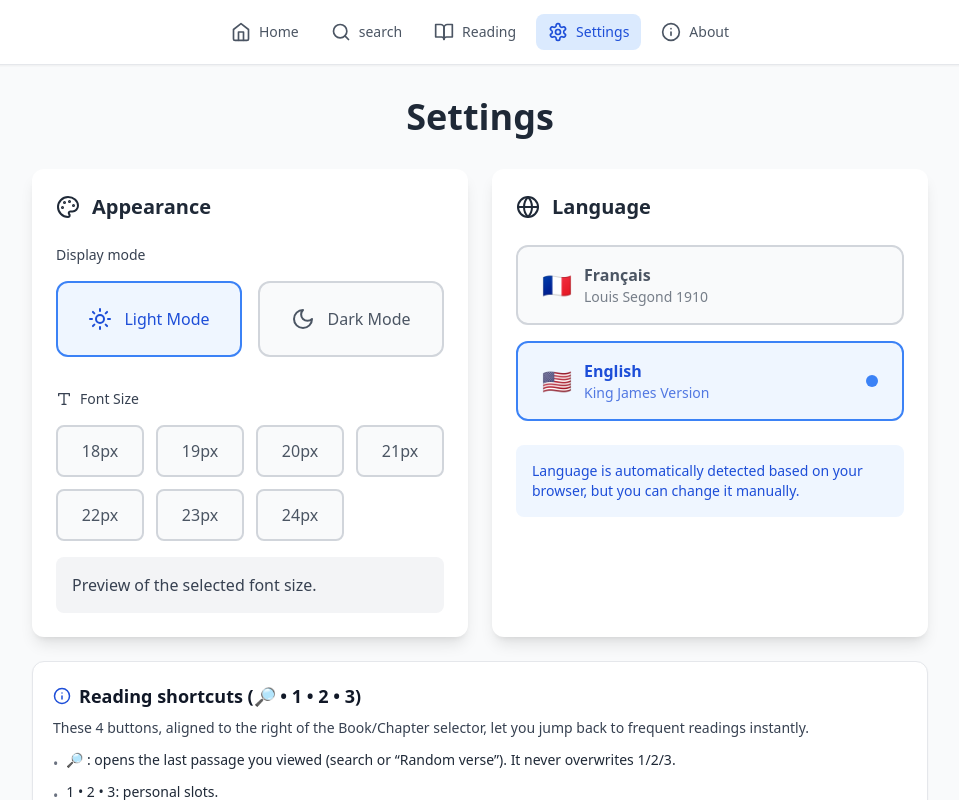
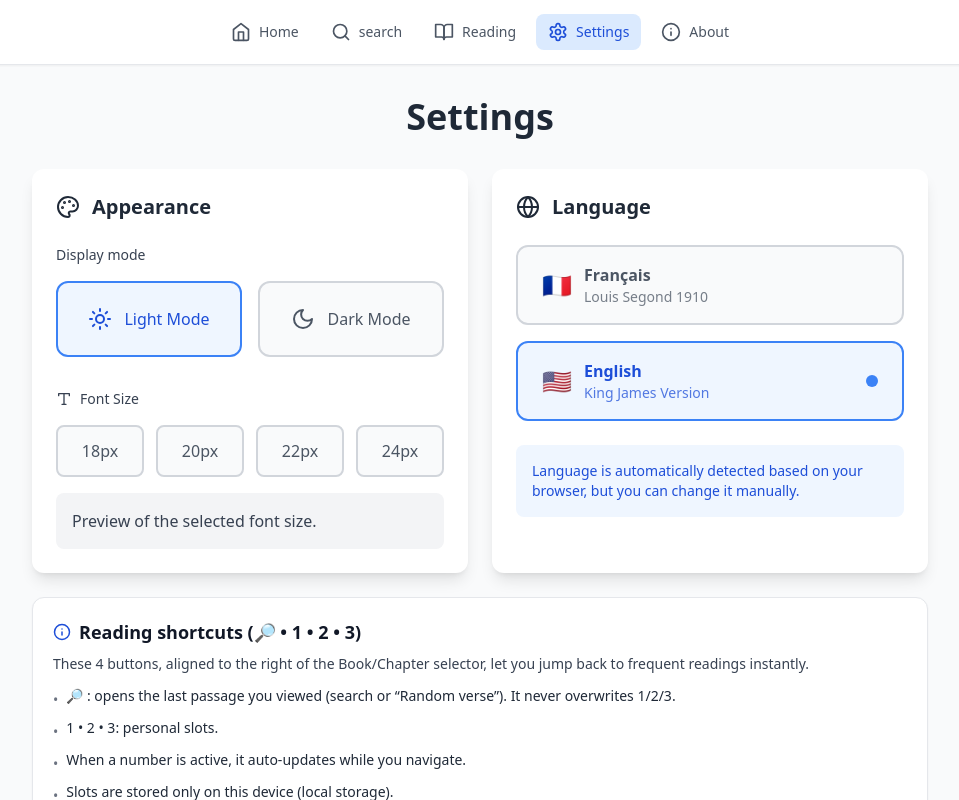
Before and after one commit to thewordofgodfr/site-par-bolt-ai, a React (Vite) app: page / in a window 1280 px wide. Both pictures are taken after a click on the button "Settings". Shown: the top 800 px of the page, without its empty margins (160-1119 px from the left). Built offline with nearby package versions, Linux system fonts and the light colour scheme.

Commit message:
Update Settings.tsx

```diff
--- a/src/pages/Settings.tsx
+++ b/src/pages/Settings.tsx
@@ -10,14 +10,11 @@ export default function Settings() {
 
   const isDark = state.settings.theme === 'dark';
 
-  // Nouvelles tailles : 18px à 24px
+  // 4 réglages : 18, 20, 22, 24 px
   const fontSizes = [
     { label: '18px', value: 18 },
-    { label: '19px', value: 19 },
     { label: '20px', value: 20 },
-    { label: '21px', value: 21 },
     { label: '22px', value: 22 },
-    { label: '23px', value: 23 },
     { label: '24px', value: 24 },
   ];
 
@@ -81,7 +78,7 @@ export default function Settings() {
                   <Type size={16} className="mr-2" />
                   {t('fontSize')}
                 </label>
-                <div className="grid grid-cols-3 sm:grid-cols-4 gap-3">
+                <div className="grid grid-cols-2 sm:grid-cols-4 gap-3">
                   {fontSizes.map(({ label, value }) => (
                     <button
                       key={value}
```
